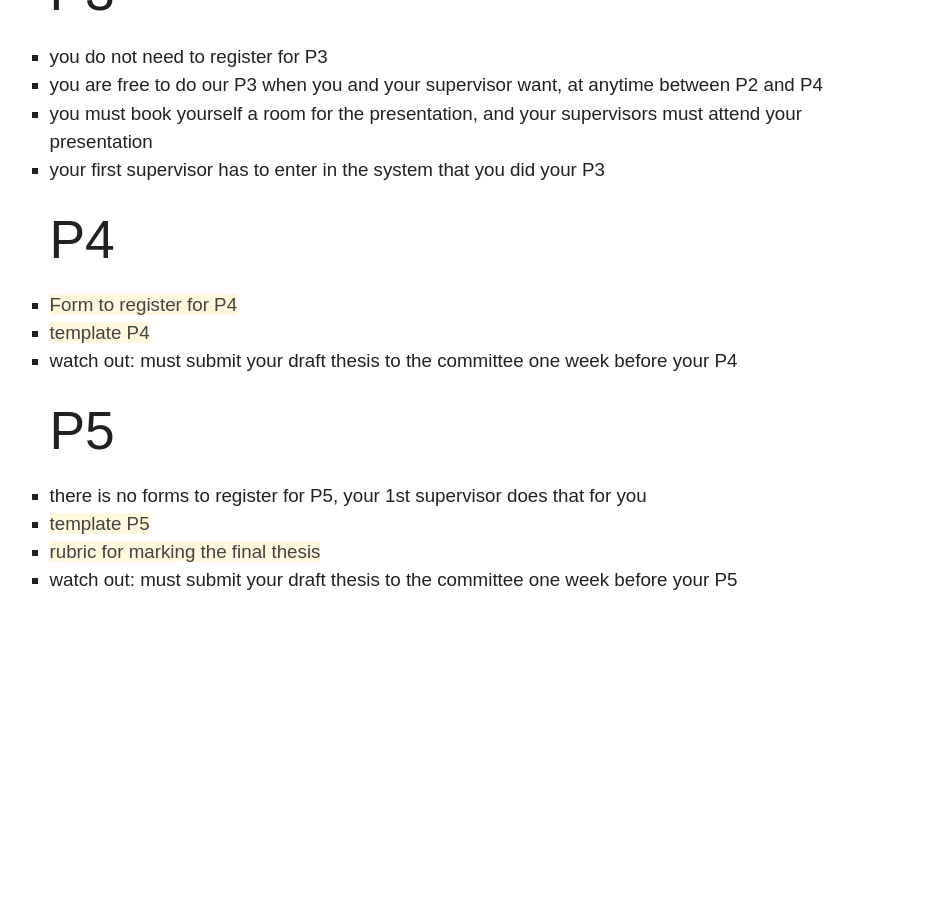
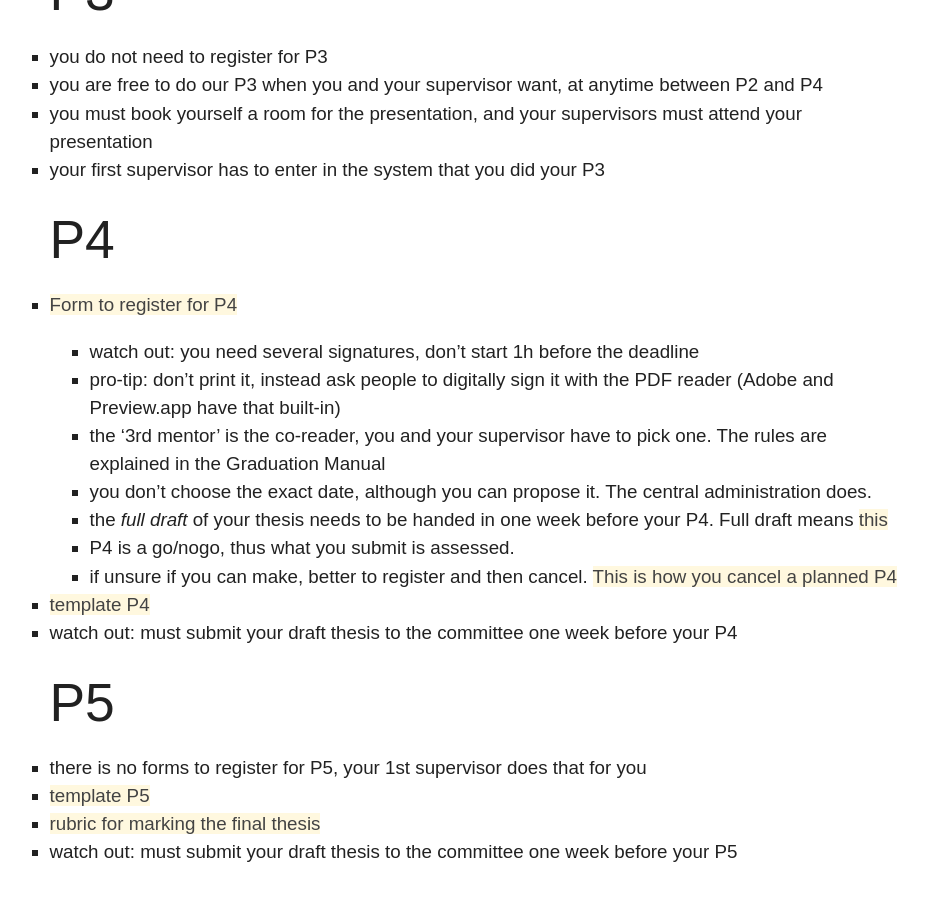
Before and after one commit to tudelft3d/geo2020, a Jekyll site: the page built from rules/index.md, in a window 1280 px wide and 900 px high, scrolled down 1501 px. Shown: the whole window, without its empty margins (165-1093 px from the left). Built offline with Jekyll 4.4.1, drawn with Linux system fonts in a browser that asks for light colours; nearby versions of some CDN libraries; before the commit the page ends 2129 px from its top, so only the background shows below that.

Commit message:
improved a lot of small things

```diff
--- a/rules/index.md
+++ b/rules/index.md
@@ -43,6 +43,15 @@ Even if it takes you 2 years to complete, the rules that applied when you starte
 ## P4
 
 - [Form to register for P4](https://www.tudelft.nl/en/student/faculties/a-be-student-portal/education/forms/)
+
+  1. watch out: you need several signatures, don't start 1h before the deadline
+  1. pro-tip: don't print it, instead ask people to digitally sign it with the PDF reader (Adobe and Preview.app have that built-in)
+  1. the '3rd mentor' is the co-reader, you and your supervisor have to pick one. The rules are explained in the Graduation Manual
+  1. you don't choose the exact date, although you can propose it. The central administration does.
+  1. the *full draft* of your thesis needs to be handed in one week before your P4. Full draft means [this](https://3d.bk.tudelft.nl/courses/geo2020/faq/#what-is-a-complete-draft-at-p4)
+  1. P4 is a go/nogo, thus what you submit is assessed.
+  1. if unsure if you can make, better to register and then cancel. [This is how you cancel a planned P4](../faq/#withdrawing-from-p4)
+
 - [template P4](../templates/#p4p5)
 - watch out: must submit your draft thesis to the committee one week before your P4
 
```
Also changed, not shown: faq/index.md (+8 -0 lines), potentialtopics/index.md (+5 -3 lines), teachers/index.md (+1 -0 lines).
